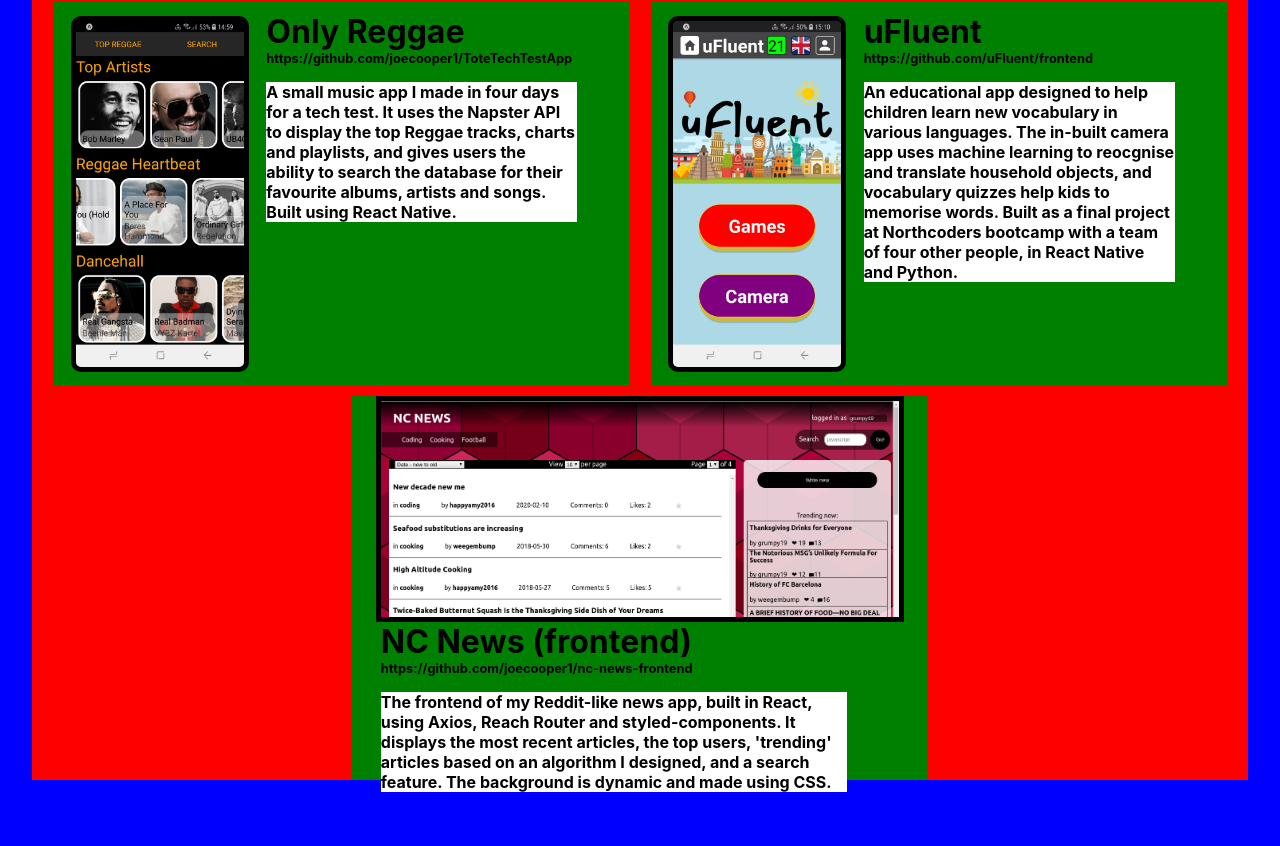
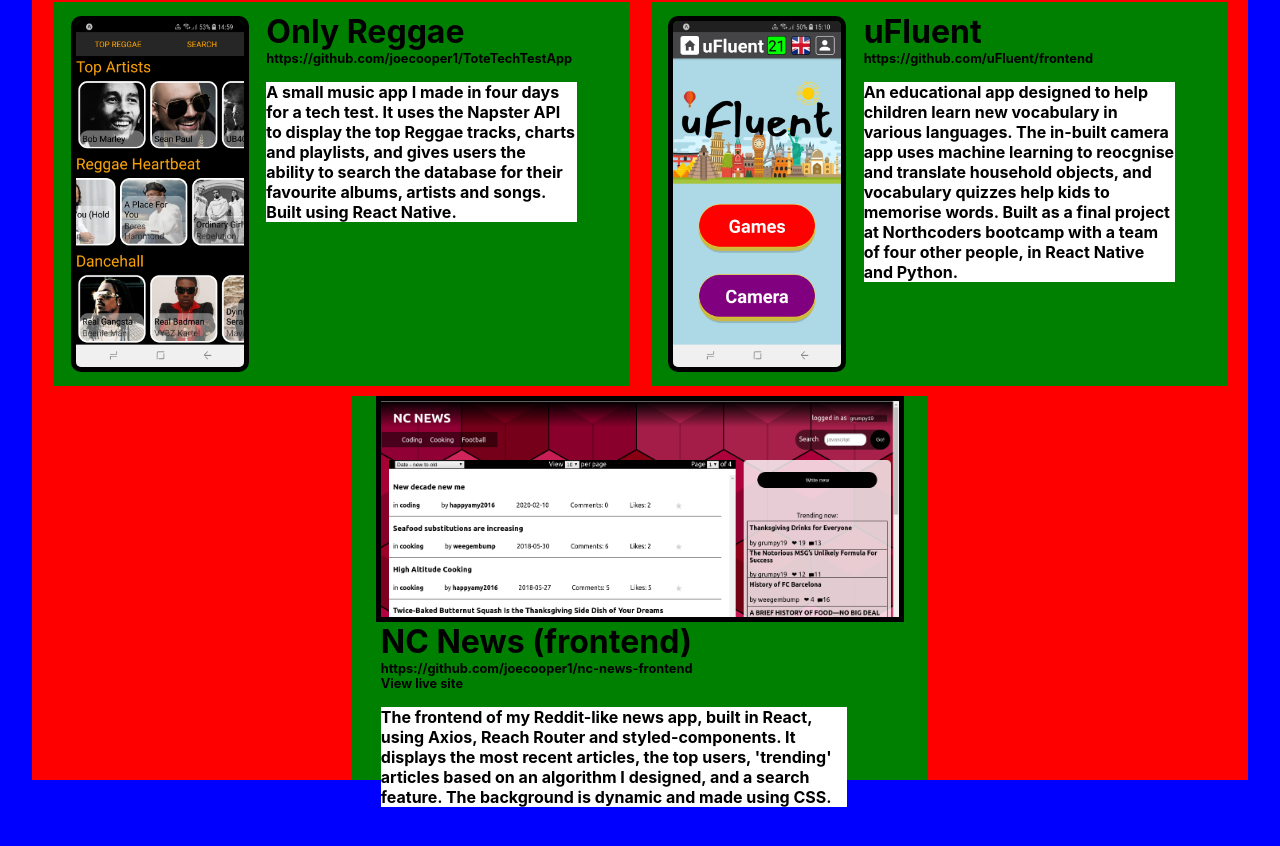
Before and after one commit to joecooper1/pf, a React (Create React App) app: page / in a window 1280 px wide. Shown: the part 840-1686 px from the top of the page. Built offline with nearby package versions, Linux system fonts and the light colour scheme.

Commit message:
add live link

```diff
--- a/src/components/Project.js
+++ b/src/components/Project.js
@@ -13,6 +13,8 @@
   const { data, dimensions } = props;
   //Set what the github link should say based on screen size
   const githubLink = dimensions.width > 1024 ? data.github : "View code";
+  //Set what the live site link should look like based on whether there is one
+  const liveLink = data.link ? "View live site" : "";
   //If picture is vertical, set type to vertical, else horizontal
   const type =
     data.name === "uFluent" || data.name === "Only Reggae"
@@ -27,6 +29,7 @@
         <Link href={data.github} width={dimensions.width}>
           {githubLink}
         </Link>
+        <Link href={data.link}>{liveLink}</Link>
         <Text width={dimensions.width}>{data.description}</Text>
       </Info>
     </ProjectStyle>
```
